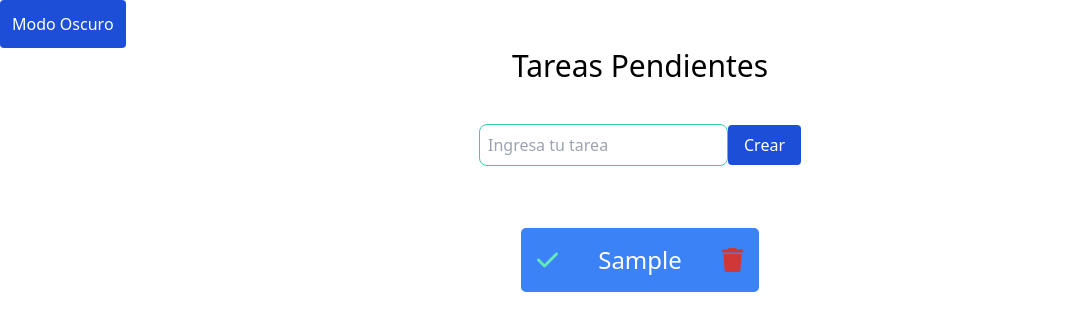
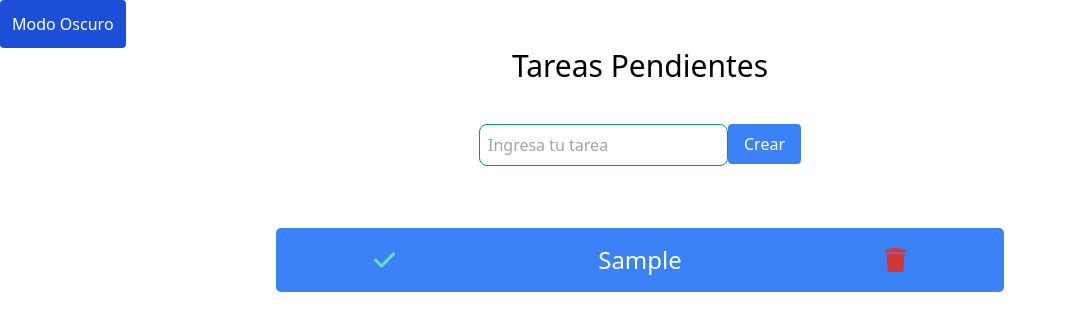
Before and after one commit to fabiandgit/proyectoAngular19, an Angular app: page / in a window 1280 px wide. Both pictures are taken after typing "Sample" into the empty fields and a click on the button "Crear". Shown: the top 330 px of the page, without its empty margins (0-1067 px from the left). Built offline with nearby package versions, Linux system fonts and the light colour scheme.

Commit message:
commit 4 se agrega la funcionalidad de completed y deleted ademas ajustes de diseño

```diff
--- a/src/app/components/Todo-Component/todo-app/todo-app.component.css
+++ b/src/app/components/Todo-Component/todo-app/todo-app.component.css
@@ -0,0 +1,3 @@
+.ancho {
+  width: 60%;
+}
--- a/src/app/components/Todo-Component/todo-app/todo-app.component.html
+++ b/src/app/components/Todo-Component/todo-app/todo-app.component.html
@@ -1,5 +1,7 @@
 <div class="flex items-center justify-center flex-col w-full">
   <h1 class="text-3xl">{{ title }}</h1>
   <app-todo-form (task)="sendInfo($event)"></app-todo-form>
-  <app-todo-list [task]="task"></app-todo-list>
+  <div class="ancho">
+    <app-todo-list [task]="task"></app-todo-list>
+  </div>
 </div>
--- a/src/app/components/Todo-Component/todo-form/todo-form.component.css
+++ b/src/app/components/Todo-Component/todo-form/todo-form.component.css
@@ -0,0 +1,3 @@
+.input-hover:focus {
+  border-color: blue;
+}
--- a/src/app/components/Todo-Component/todo-form/todo-form.component.html
+++ b/src/app/components/Todo-Component/todo-form/todo-form.component.html
@@ -1,18 +1,26 @@
 <form [formGroup]="TodoForm" (ngSubmit)="TodoTask()">
-  <div class="row-auto p-2 w-full mt-8">
+  <div class="flex justify-center row-auto p-2 w-full mt-8">
+    <div>
       <app-inputs
-      [class]="'rounded-lg border border-emerald-400 p-2 text-black'"
+        [class]="
+          'rounded-lg border border-emerald-600 p-2 text-black input-hover'
+        "
         [placeHolder]="'Ingresa tu tarea'"
         [formControlName]="'todoInput'"
         [name]="'todoInput'"
         [type]="'text'"
       ></app-inputs>
+      @if (todoInput.invalid && todoInput.touched) {
+      <p class="text-red-500">Por favor Ingresa una tarea</p>
+      }
+    </div>
     <app-buttons
       [classButton]="
-        'bg-blue-700 text-white px-4 py-2 rounded hover:bg-blue-900'
+        'bg-blue-500 text-white px-4 py-2 rounded hover:bg-blue-600'
       "
       [type]="'submit'"
       [titleButton]="titleButton"
+      [disabled]="isButton"
     >
     </app-buttons>
   </div>
--- a/src/app/components/Todo-Component/todo-form/todo-form.component.ts
+++ b/src/app/components/Todo-Component/todo-form/todo-form.component.ts
@@ -1,6 +1,11 @@
 import { Component, input, output } from '@angular/core';
 import { InputsComponent } from '../../../shared/inputs/inputs.component';
-import { FormControl, FormGroup, ReactiveFormsModule } from '@angular/forms';
+import {
+  FormControl,
+  FormGroup,
+  ReactiveFormsModule,
+  Validators,
+} from '@angular/forms';
 import { ButtonsComponent } from '../../../shared/buttons/buttons.component';
 import { ModelTask } from '../../../models/task-model';
 
@@ -16,22 +21,27 @@ export class TodoFormComponent {
   task = output<{}>();
   //button
   titleButton: string = 'Crear';
+  isButton: boolean = false;
   valueTask: ModelTask = {
     id: 0,
     name: '',
     completed: false,
   };
   constructor() {
-    this.todoInput = new FormControl('');
+    this.todoInput = new FormControl('', Validators.required);
     this.TodoForm = new FormGroup({
       todoInput: this.todoInput,
     });
   }
 
   TodoTask() {
-    this.valueTask.id++;
-    this.valueTask.name = this.TodoForm.value.todoInput;
-    this.task.emit(this.valueTask);
-    this.todoInput.reset();
+    if (this.TodoForm.valid) {
+      this.isButton = true;
+      this.valueTask.id++;
+      this.valueTask.name = this.TodoForm.value.todoInput;
+      this.task.emit(this.valueTask);
+      this.todoInput.reset();
+    }
+    this.isButton = false;
   }
 }
--- a/src/app/components/Todo-Component/todo-list/todo-list.component.css
+++ b/src/app/components/Todo-Component/todo-list/todo-list.component.css
@@ -6,3 +6,7 @@
 .completed-item-active {
   text-decoration: rgb(25, 135, 25) solid 4px line-through;
 }
+.prueba-div {
+}
+.prueba-ul {
+}
--- a/src/app/components/Todo-Component/todo-list/todo-list.component.html
+++ b/src/app/components/Todo-Component/todo-list/todo-list.component.html
@@ -1,8 +1,14 @@
 <div class="text-white mt-10 pt-1 pb-1">
-  <ul>
+  @if (list.length == 0 ) {
+  <p class="flex justify-center text-3xl mt-11">
+    No tienes ninguna tarea pendiente
+  </p>
+  }@else {
+
+  <ul class="">
     @for (item of list; track $index) {
     <li
-      class="flex justify-around gap-10 p-4 text-2xl bg-blue-500 border-white content-li"
+      class="flex justify-around gap-10 p-4 text-2xl bg-blue-500 border-white content-li cursor-pointer hover:bg-blue-700"
       [ngClass]="{ 'completed-item-active': item.completed }"
     >
       <span class="cursor-pointer" (click)="checkTask(item.id)">
@@ -17,4 +23,5 @@
     </li>
     }
   </ul>
+  }
 </div>
--- a/src/app/components/Todo-Component/todo-list/todo-list.component.ts
+++ b/src/app/components/Todo-Component/todo-list/todo-list.component.ts
@@ -52,5 +52,9 @@ export class TodoListComponent {
     const updatedList = storedList.filter((item: any) => item.id !== id);
     localStorage.setItem('tasks', JSON.stringify(updatedList));
     this.list = updatedList; // Actualizamos la lista en el componente
+    // if (this.list.length == 0) {
+    //   localStorage.removeItem('tasks');
+    // }
+    this.list.length === 0 && localStorage.removeItem('tasks');
   }
 }
--- a/src/app/shared/buttons/buttons.component.html
+++ b/src/app/shared/buttons/buttons.component.html
@@ -1 +1,3 @@
-<button [class]="classButton()" [type]="type()">{{ titleButton() }}</button>
+<button [class]="classButton()" [type]="type()" [disabled]="disabled()">
+  {{ titleButton() }}
+</button>
--- a/src/app/shared/buttons/buttons.component.ts
+++ b/src/app/shared/buttons/buttons.component.ts
@@ -11,4 +11,5 @@ export class ButtonsComponent {
   titleButton = input<string>();
   type = input<string>();
   classButton = input<string>();
+  disabled = input<boolean>();
 }
--- a/src/app/shared/inputs/inputs.component.css
+++ b/src/app/shared/inputs/inputs.component.css
@@ -0,0 +1,8 @@
+input:focus {
+  border-color: rgb(171, 220, 24); /* Cambia el color del borde */
+  border-width: 4px;
+}
+input:hover {
+  border-color: blue; /* Cambia el color del borde */
+  border-width: 4px;
+}
```
Lines whose indentation alone changed are shown as unchanged.
